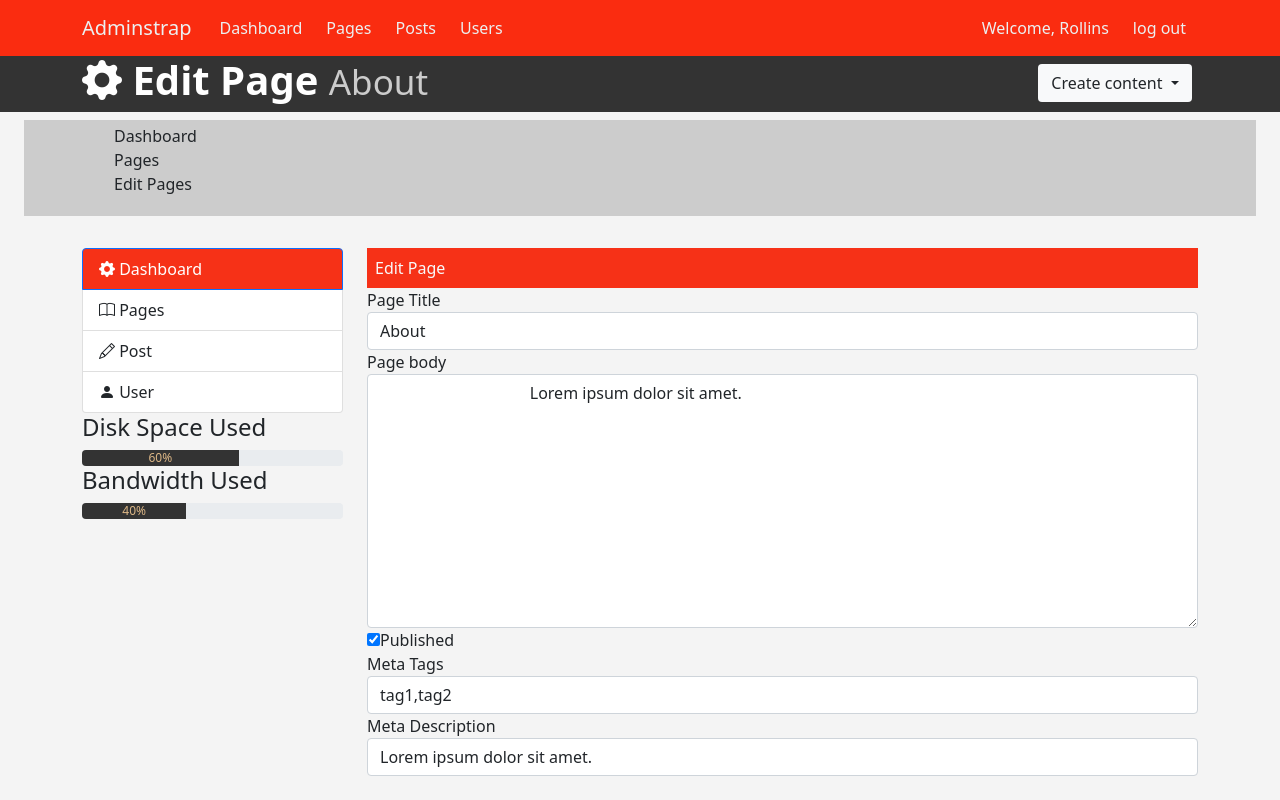
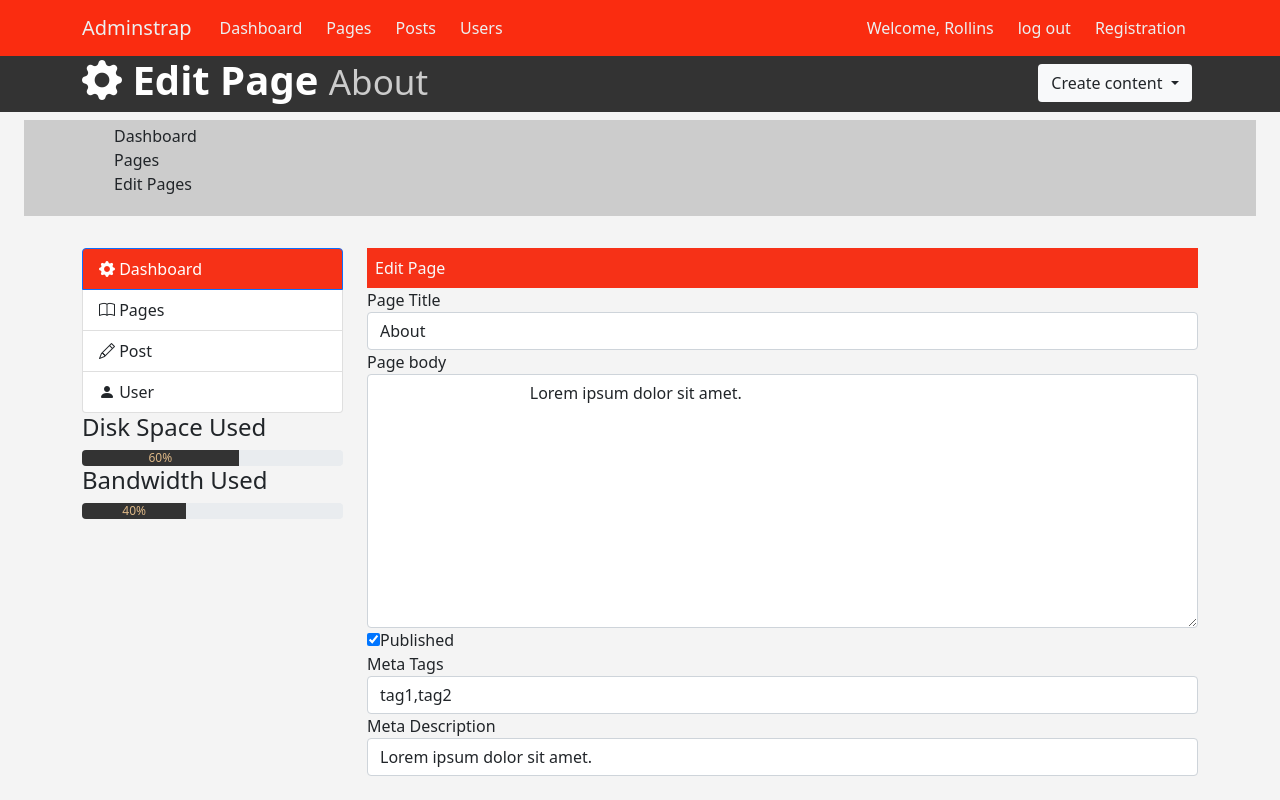
Before and after one commit to Rollins-Shadrack/CMS, a plain HTML site: page edit.html in a window 1280 px wide. Shown: the top 800 px of the page. Drawn offline with nearby package versions, Linux system fonts and the light colour scheme; a script that the page names is missing.

Commit message:
Update edit.html

```diff
--- a/edit.html
+++ b/edit.html
@@ -37,6 +37,7 @@
             <ul class=" nav navbar-nav ms-auto" >
                 <li> <a href="#" class="nav-link">Welcome, Rollins</a></li>
                 <li><a href="login.html" class="nav-link">log out</a></li>
+                <li><a href="Register.html" class="nav-link">Registration</a></li>
 
             </ul>
         </div>
```
